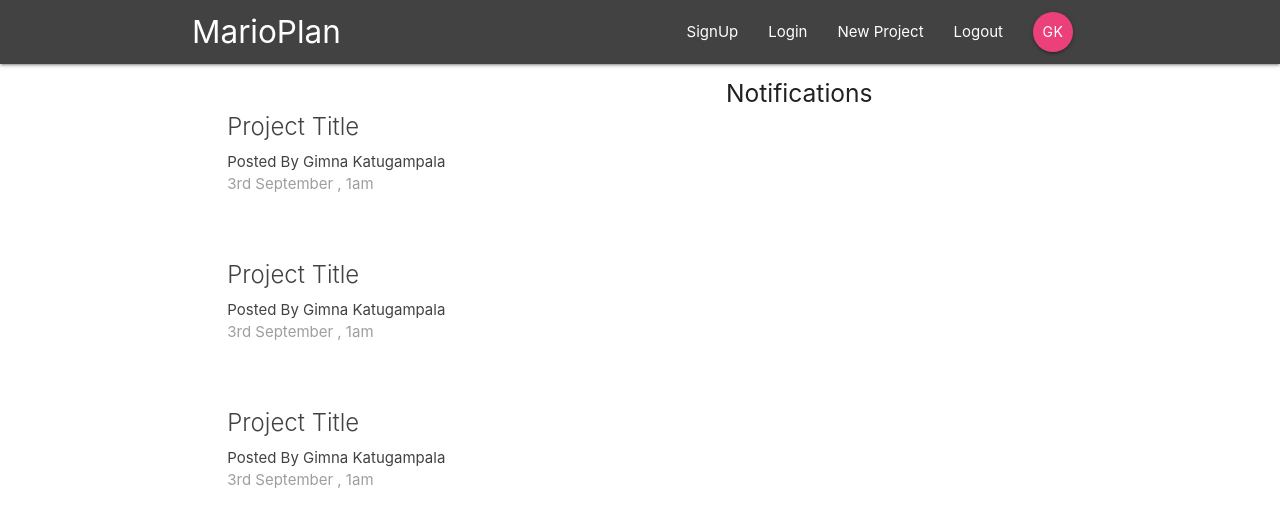
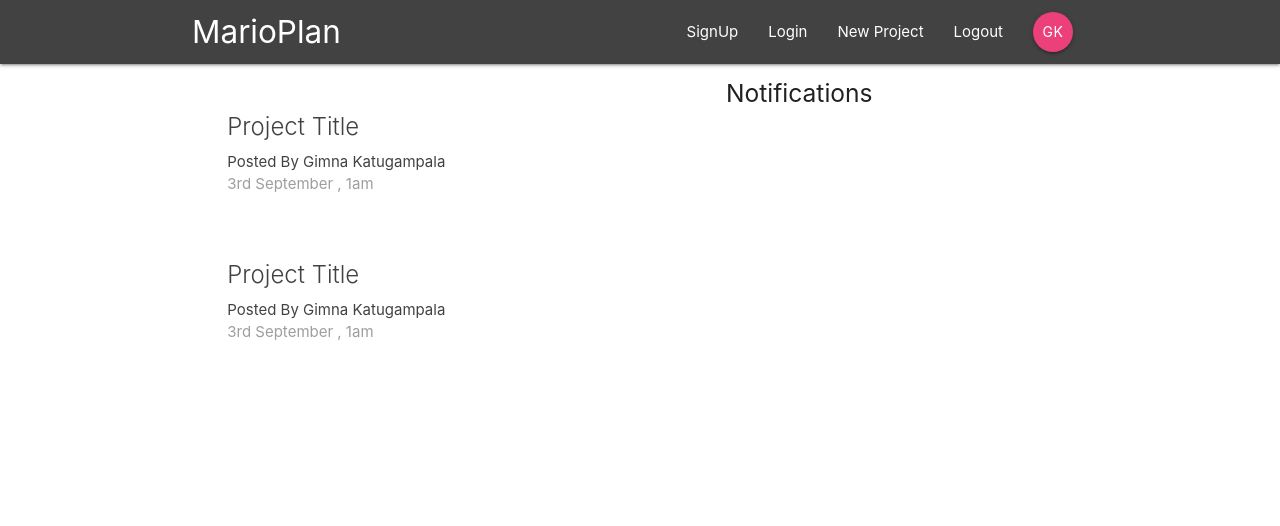
Before and after one commit to gimnakatugampala/react-redux-blog-app, a React (Create React App) app: page / in a window 1280 px wide. Shown: the top 526 px of the page. Built offline with nearby package versions, Linux system fonts and the light colour scheme.

Commit message:
removed one summary

```diff
--- a/src/components/projects/ProjectList.js
+++ b/src/components/projects/ProjectList.js
@@ -6,7 +6,6 @@ const ProjectList = () => {
         <div className="project-list section">
             <ProjectSummary/>
             <ProjectSummary/>
-            <ProjectSummary/>
         </div>
     )
 }
```
